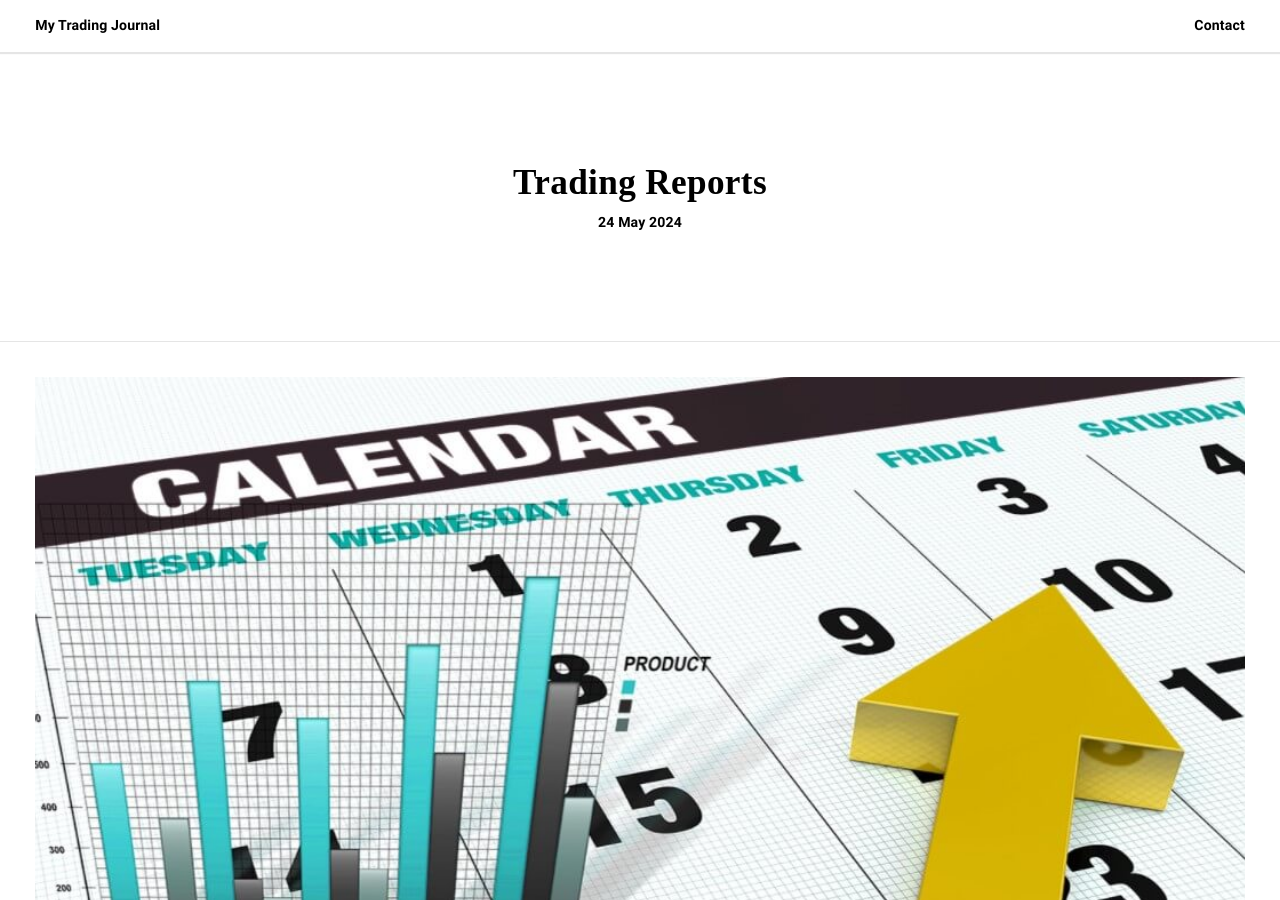
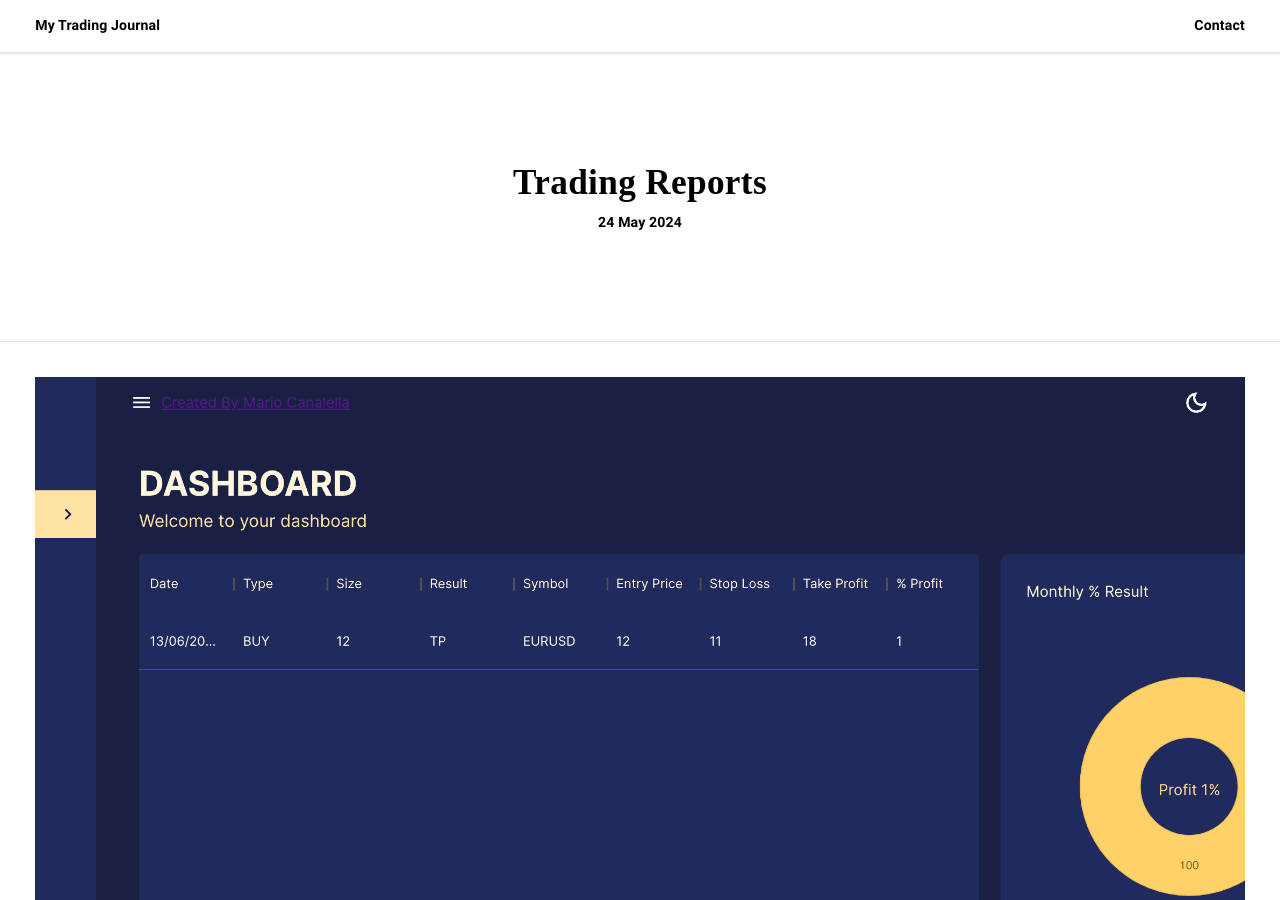
Before and after one commit to marcanalella/mytradingjournal, a Jekyll site: the page built from _posts/2024-05-24-trading-reports.markdown, in a window 1280 px wide and 900 px high. Built offline with Jekyll 4.4.1, drawn with Linux system fonts in a browser that asks for light colours; some web fonts are replaced.

Commit message:
fix trading report page

```diff
--- a/_posts/2024-05-24-trading-reports.markdown
+++ b/_posts/2024-05-24-trading-reports.markdown
@@ -4,7 +4,7 @@ title: "Trading Reports"
 subtitle: "Track your trading and get some statistics!"
 date: 2024-05-24
 description:
-image: /assets/images/calendar.jpg
+image: /assets/images/trade-reports/1.png
 author: Mario Canalella
 tags:
   - Software
@@ -39,9 +39,15 @@ This program combines the robustness of Go for backend processing with the flexi
 
 
 ![Placeholder1](/assets/images/trade-reports/1.png)
+&nbsp;
 ![Placeholder2](/assets/images/trade-reports/2.png)
+&nbsp;
 ![Placeholder3](/assets/images/trade-reports/3.png)
+&nbsp;
 ![Placeholder4](/assets/images/trade-reports/4.png)
+&nbsp;
+&nbsp;
+&nbsp;
 
 
 > If you are interested, contact me! 😊
```
